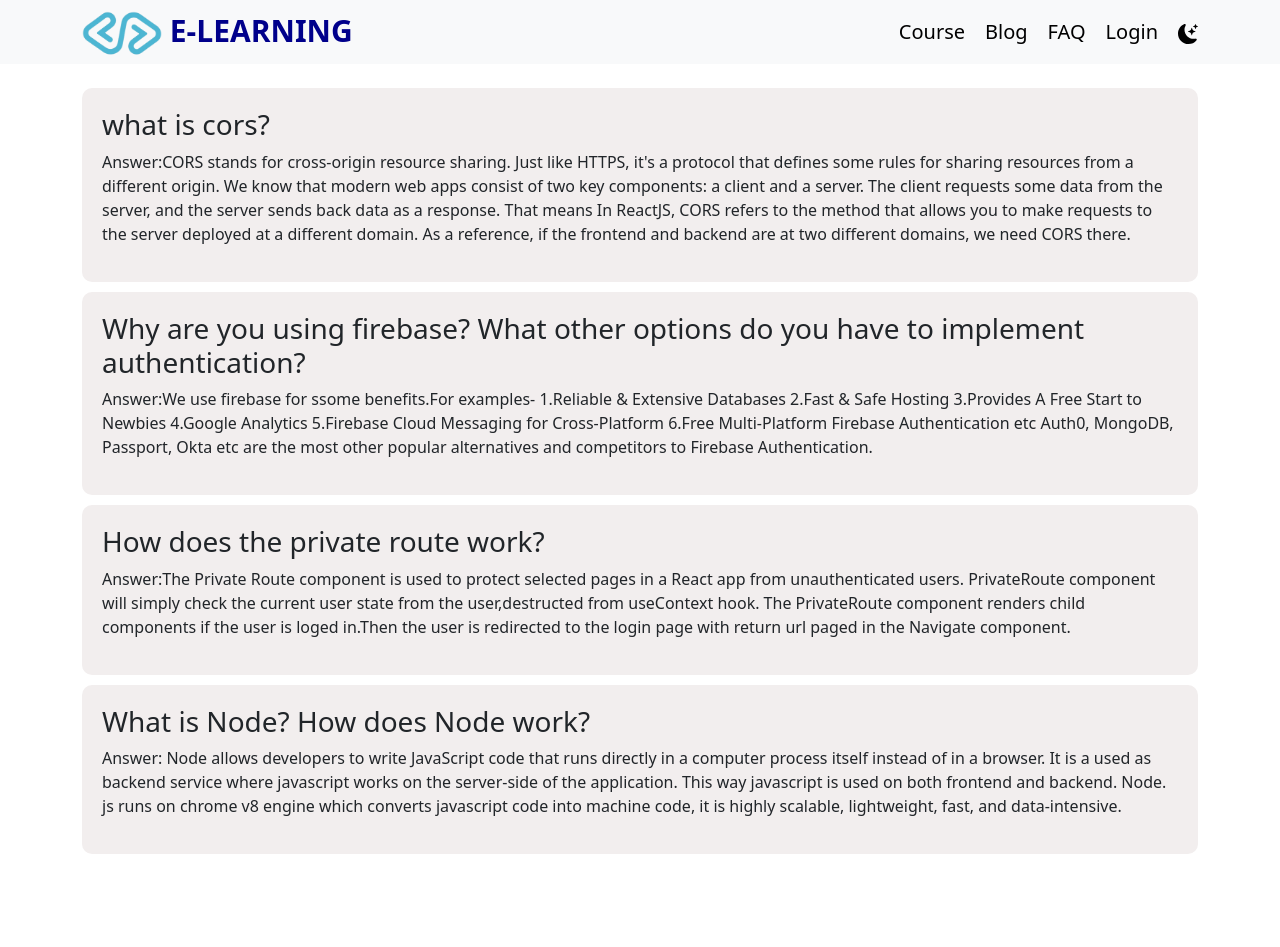
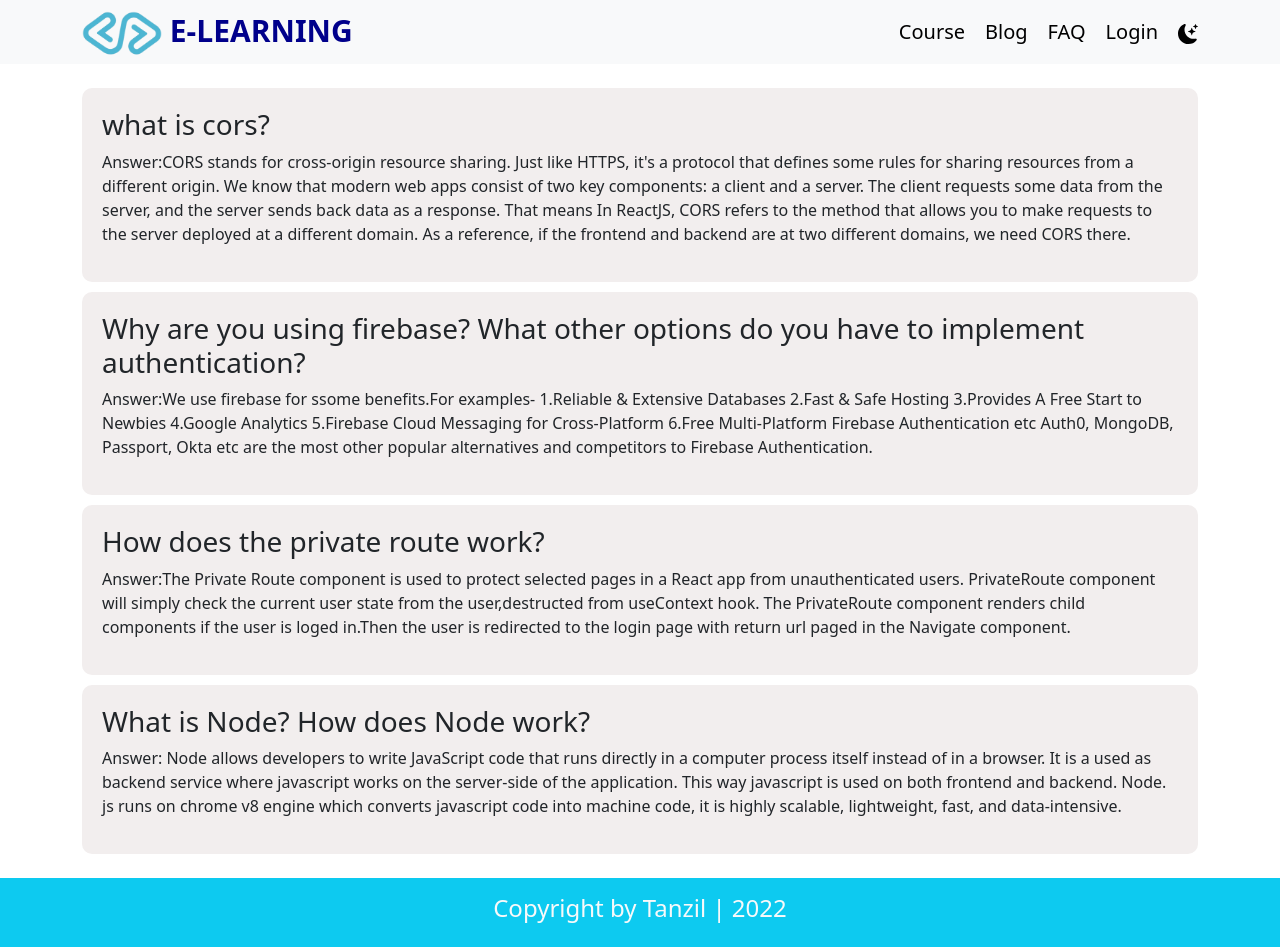
Before and after one commit to tanzilmia/E-LEARNING-claient, a React (Create React App) app: page /blog in a window 1280 px wide. Before the commit the page ends 878 px from the top, so only its background shows below. Built offline with nearby package versions, Linux system fonts and the light colour scheme; no server answers.

Commit message:
readme file add

```diff
--- a/src/Layout/Main.js
+++ b/src/Layout/Main.js
@@ -1,5 +1,6 @@
 import React from 'react';
 import { Outlet } from 'react-router-dom';
+import Footer from '../component/Footer/Footer';
 import Navbars from '../component/Navbar/Navbar';
 
 const Main = () => {
@@ -7,6 +8,7 @@ const Main = () => {
         <div>
             <Navbars></Navbars>
             <Outlet></Outlet>
+            <Footer></Footer>
         </div>
     );
 };
--- /dev/null
+++ b/src/component/Footer/Footer.js
@@ -0,0 +1,11 @@
+import React from 'react';
+import './Footer.css'
+const Footer = () => {
+    return (
+        <div className='bg-info p-3 mt-4 text-center text-light'>
+            <h4>Copyright by Tanzil | 2022 </h4>
+        </div>
+    );
+};
+
+export default Footer;
```
Also changed, not shown: src/component/Footer/Footer.css (added), 1 other file (tests, documents, lock files or other folders).
